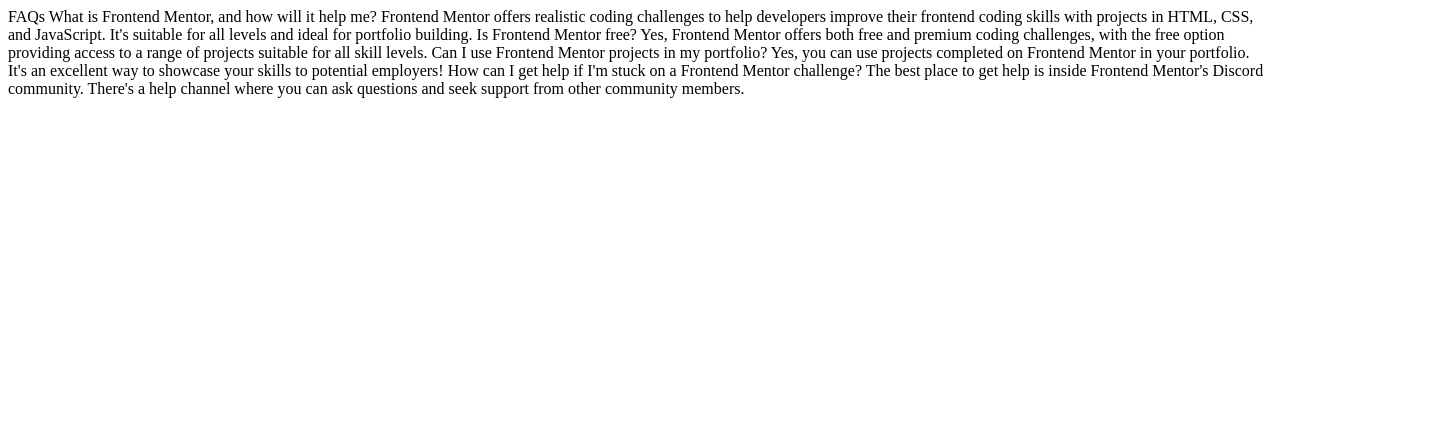
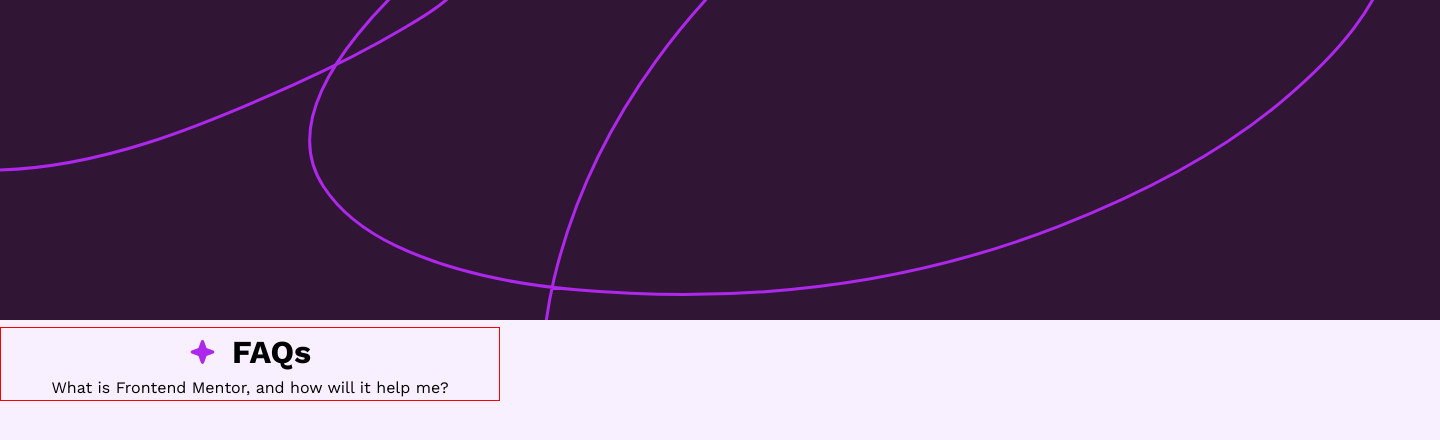
Before and after one commit to MarlonM-Dev/Frontend-Mentor---FAQ-accordion, a plain HTML site: page index.html in a window 1280 px wide. Shown: the whole page, 1440 px wide, since content can reach past the window. Drawn offline with Linux system fonts and the light colour scheme.

Commit message:
minor changes

```diff
--- a/index.html
+++ b/index.html
@@ -13,7 +13,17 @@
     <title>Frontend Mentor | FAQ accordion</title>
   </head>
   <body>
-    FAQs What is Frontend Mentor, and how will it help me? Frontend Mentor
+    <img src="./assets/images/background-pattern-desktop.svg" alt="" />
+    <main class="container">
+      <div class="box">
+        <img class="star" src="./assets/images/icon-star.svg" alt="" />
+        <h1 class="title">FAQs</h1>
+      </div>
+      <div>
+        <p>What is Frontend Mentor, and how will it help me?</p>
+      </div>
+    </main>
+    <!--  Frontend Mentor
     offers realistic coding challenges to help developers improve their frontend
     coding skills with projects in HTML, CSS, and JavaScript. It's suitable for
     all levels and ideal for portfolio building. Is Frontend Mentor free? Yes,
@@ -24,6 +34,6 @@
     way to showcase your skills to potential employers! How can I get help if
     I'm stuck on a Frontend Mentor challenge? The best place to get help is
     inside Frontend Mentor's Discord community. There's a help channel where you
-    can ask questions and seek support from other community members.
+    can ask questions and seek support from other community members. -->
   </body>
 </html>
--- a/style.css
+++ b/style.css
@@ -0,0 +1,46 @@
+@font-face {
+    font-family: Work Sans;
+    src: url(./assets/fonts/WorkSans-VariableFont_wght.ttf);
+}
+
+:root {
+    --clr-white: #ffffff;
+    --clr-light-pink: #f9f0ff;
+    --clr-grayish-purple: #8c6991;
+    --clr-dark-purple: #2f1533;
+}
+
+*,
+*::before,
+*::after {
+    box-sizing: border-box;
+}
+
+* {
+    margin: 0;
+    padding: 0;
+    line-height: 1.5;
+    font-family: Work Sans;
+}
+
+body {
+    background-color: var(--clr-light-pink);
+}
+
+.box {
+    display: flex;
+    gap: 1em;
+}
+
+.star {
+    width: 1.7em;
+}
+
+.container {
+    display: flex;
+    /* justify-content: center; */
+    align-items: center;
+    width: 500px;
+    flex-direction: column;
+    border: 1px solid red;
+}
```
